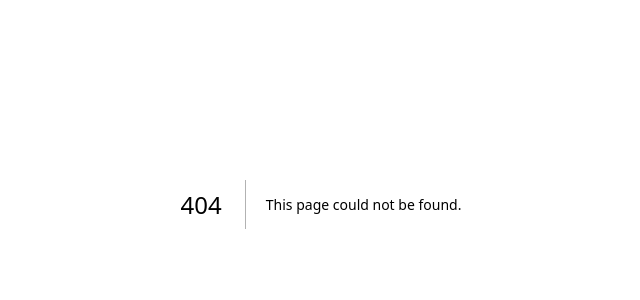
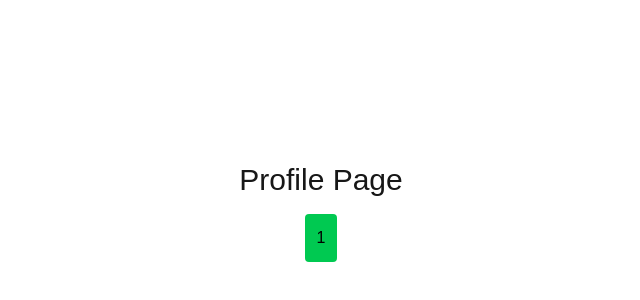
Before and after one commit to rishipatel83/nextauth, a Next.js app: page /profile/1 in a window 1280 px wide. Before the commit this address had no page. Shown: the part 196-496 px from the top of the page, without its empty margins (319-959 px from the left). Built offline with nearby package versions, Linux system fonts and the light colour scheme.

Commit message:
Add profile page with user ID display for dynamic routing

```diff
--- /dev/null
+++ b/src/app/profile/[id]/page.tsx
@@ -0,0 +1,11 @@
+export default async function page({params}:any) {
+    const { id } = await params
+
+    return (
+        <div className="flex flex-col items-center justify-center min-h-screen py-2">
+            <h1 className='text-3xl m-4'>Profile Page</h1>
+            <h2 className="p-3 bg-green-500 rounded text-black">{id}</h2>
+
+        </div>
+    )
+}
--- a/src/app/profile/page.tsx
+++ b/src/app/profile/page.tsx
@@ -37,12 +37,12 @@ export default function ProfilePage() {
             <hr />
             <button
             onClick={logout}
-            className="bg-blue-500 mt-4 hover:bg-blue-700 text-white font-bold py-2 px-4 rounded"
+            className="bg-blue-500 mt-4 hover:bg-blue-700 text-white font-bold py-2 px-4 rounded cursor-pointer"
             >Logout</button>
 
             <button
             onClick={getUserDetails}
-            className="bg-green-800 mt-4 hover:bg-blue-700 text-white font-bold py-2 px-4 rounded"
+            className="bg-green-800 mt-4 hover:bg-blue-700 text-white font-bold py-2 px-4 rounded cursor-pointer"
             >GetUser Details</button>
         </div>
     )
```
